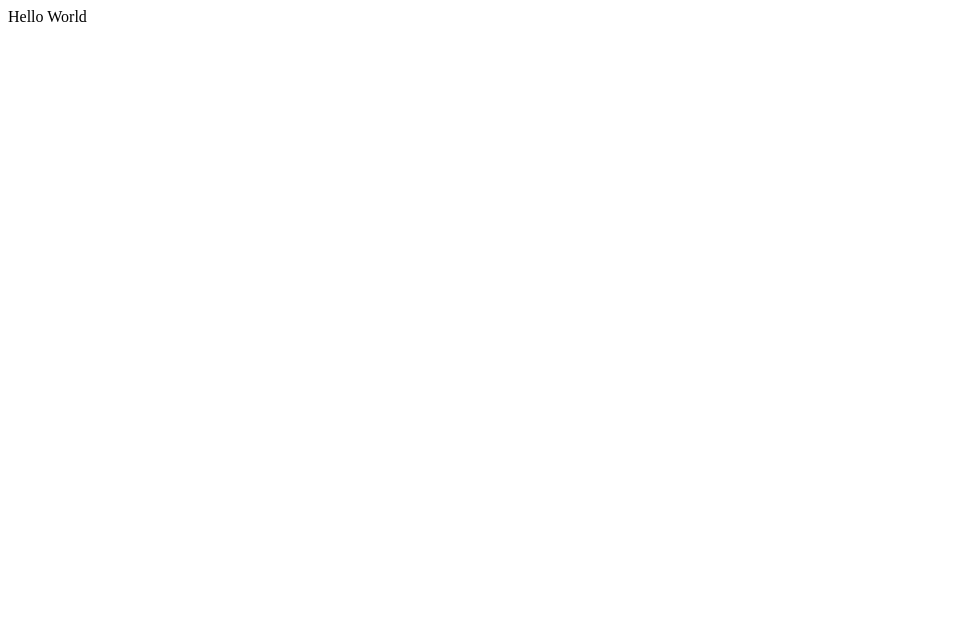
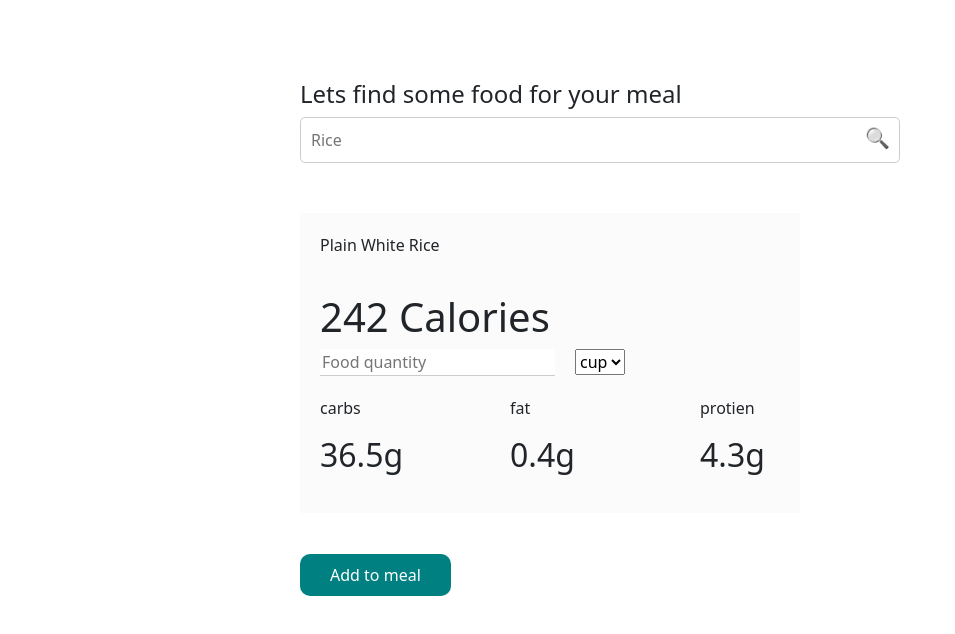
Before and after one commit to decadevs/live-project-sq015-net-palmfit-UI, a React (Create React App) app: page / in a window 1280 px wide. Shown: the top 634 px of the page, without its empty margins (0-955 px from the left). Built offline with nearby package versions, Linux system fonts and the light colour scheme.

Commit message:
Added the food single page

```diff
--- a/package.json
+++ b/package.json
@@ -10,7 +10,7 @@
     "react": "^18.2.0",
     "react-bootstrap": "^2.8.0",
     "react-dom": "^18.2.0",
-    "react-scripts": "5.0.1",
+    "react-scripts": "^5.0.1",
     "web-vitals": "^2.1.4"
   },
   "scripts": {
--- a/src/components/App.js
+++ b/src/components/App.js
@@ -1,9 +1,12 @@
 import '../styles/App.css';
+import FoodSingleOne from '../components/components/meal/FoodSingleOne';
 
 function App() {
   return (
-    <div> Hello World</div>
+    // <div> Hello World</div>
+    <FoodSingleOne />
   );
+
 }
 
 export default App;
--- /dev/null
+++ b/src/components/components/meal/FoodSingleOne.jsx
@@ -0,0 +1,43 @@
+import React from "react";
+
+const FoodSingleOne = () => {
+  return (
+    <section>
+      <div className = 'h4'> </div>
+      <div className="search-container">
+        <h4>Lets find some food for your meal</h4>
+        <input type="text" className="search-input" placeholder="Rice" />
+        <span className="search-icon">&#128269;</span>
+      </div>
+      <div className = 'box'>
+        <p className='box-p'>Plain White Rice</p>
+        <h1 className="box-h1">242 Calories</h1>
+        <input className='box-input' type='text' placeholder="Food quantity"></input>
+        <select className="box-select">
+            <option value='cup'>cup</option>
+            <option value='1'>1</option>
+            <option value='2'>2</option>
+            <option value='3'>3</option>
+        </select>
+        <div className='small-box-div'>
+            <div className='small-box'>
+                <p>carbs</p>
+                <h2>36.5g</h2>
+            </div>
+            <div className='small-box'>
+                <p>fat</p>
+                <h2>0.4g</h2>
+            </div>
+            <div className='small-box'>
+                <p>protien</p>
+                <h2>4.3g</h2>
+            </div>
+        </div>
+      </div>
+      <div className="button-div">
+        <a href = "#" className="button">Add to meal</a>
+      </div>
+    </section>
+  );
+};
+export default FoodSingleOne;
--- a/src/index.js
+++ b/src/index.js
@@ -1,6 +1,8 @@
 import React from 'react';
 import ReactDOM from 'react-dom/client';
 import App from './components/App';
+import 'bootstrap/dist/css/bootstrap.css';
+
 
 
 const root = ReactDOM.createRoot(document.getElementById('root'));
--- a/src/styles/App.css
+++ b/src/styles/App.css
@@ -38,3 +38,92 @@
     transform: rotate(360deg);
   }
 }
+
+/* styles.css */
+body {
+  font-family: Arial, sans-serif;
+  margin: 0;
+  padding: 0;
+  background-color: #f4f4f4;
+}
+.h4{
+  margin-left: 300px;
+  margin-top: 70px;
+}
+.search-container {
+  position: relative;
+  width: 600px;
+  margin-left: 300px;
+  margin-top: 80px;
+}
+
+.search-input {
+  width: 100%;
+  padding: 10px;
+  border: 1px solid #ccc;
+  border-radius: 5px;
+  font-size: 16px;
+}
+
+.search-icon {
+  position: absolute;
+  top: 70%;
+  right: 10px;
+  transform: translateY(-50%);
+  font-size: 20px;
+  color: #000; /* Set the color to black */
+  cursor: pointer;
+  filter: grayscale(100%); /* Convert the icon to black and white */
+}
+.box {
+  height: 300px;
+  width: 500px;
+  background-color: #fbfbfb;
+  margin-left: 300px;
+  margin-top: 50px;
+
+}
+.box-p{
+  padding: 20px;
+}
+.box-h1{
+  padding-left: 20px;
+}
+.box-input{
+
+  margin-left: 20px;
+}
+input{
+  border-top: none;
+  border-left: none;
+  border-right: none;
+  border-bottom: 1px solid #ccc; /* Keep the bottom border */
+  outline: none; /* Optional - removes the outline when the input is focused */
+}
+.box-select{
+  margin-left: 20px;
+}
+.small-box-div{
+  display:flex;
+  flex-direction: row;
+  justify-content: space-between;
+  margin-top: 20px;
+  margin-left: 20px;
+}
+.small-box{
+  height: 100px;
+  width: 100px;
+  /* background-color:; */
+}
+.button-div{
+  margin-top: 50px;
+  margin-left: 300px;
+}
+.button{
+  text-decoration: none;
+  /* border: 1px solid black; */
+  padding: 10px 30px;
+  background-color: teal;
+  color: white;
+  border-radius: 10px;
+}
```
Also changed, not shown: 1 other file (tests, documents, lock files or other folders).
